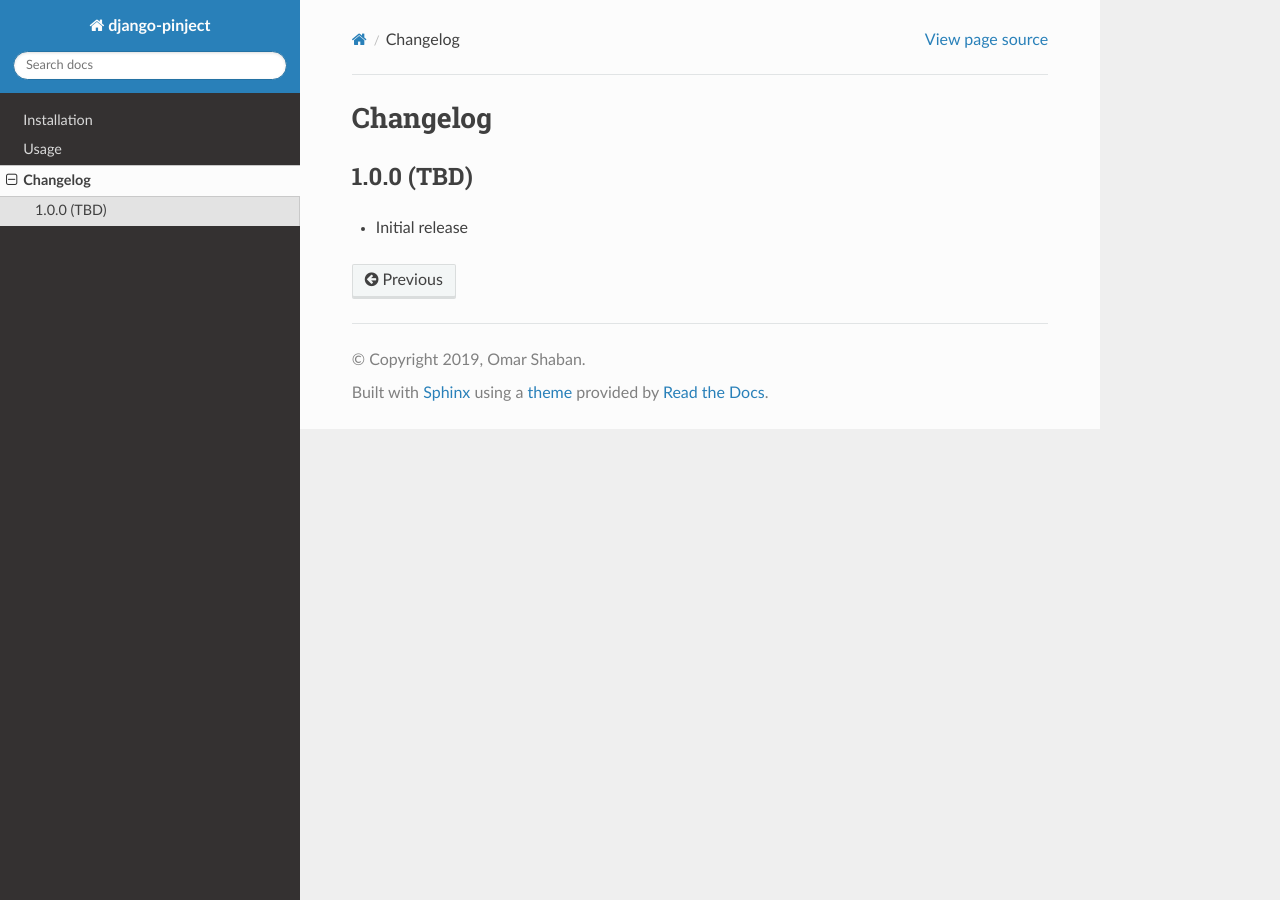
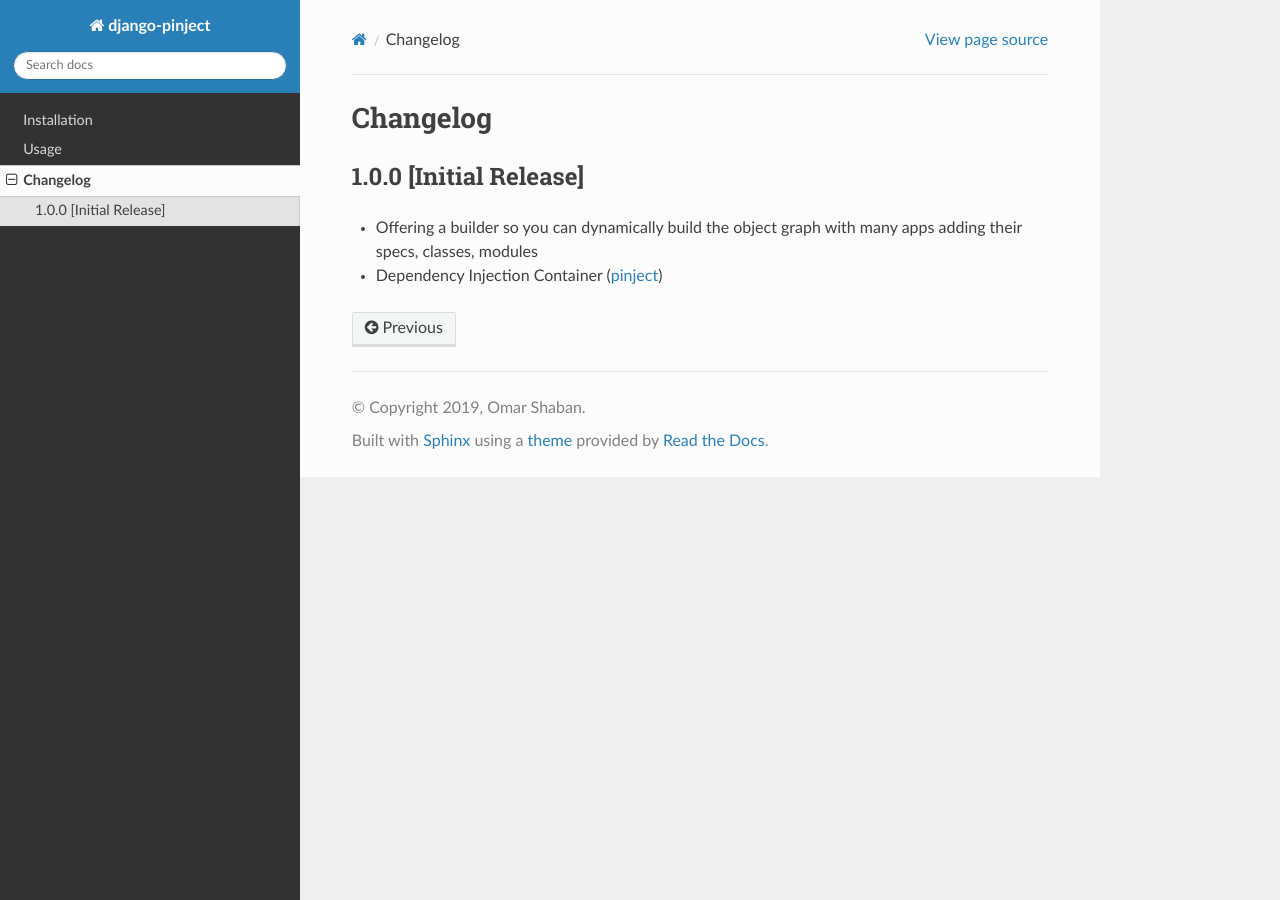
Before and after one commit to eshta/object-graph-builder, a Sphinx documentation site: the page built from docs/changelog.rst, in a window 1280 px wide. Built offline with Sphinx 7.4.7 and the Read the Docs theme 2.0.0, drawn with Linux system fonts in a browser that asks for light colours.

Commit message:
Edits for docs

```diff
--- a/CHANGELOG.rst
+++ b/CHANGELOG.rst
@@ -1,7 +1,9 @@
 Changelog
 =========
 
-1.0.0 (TBD)
------------
+1.0.0 [Initial Release]
+-----------------------
 
-* Initial release
+
+* Offering a builder so you can dynamically build the object graph with many apps adding their specs, classes, modules
+* Dependency Injection Container (`pinject <https://github.com/google/pinject>`_)
--- a/README.rst
+++ b/README.rst
@@ -25,7 +25,7 @@ Features
 --------
 
 * Offering a builder so you can dynamically build the object graph with many apps adding their specs, classes, modules
-* Dependency Injection Container (pinject)[https://github.com/google/pinject]
+* Dependency Injection Container (`pinject <https://github.com/google/pinject>`_)
 
 
 Requirements
```
Also changed, not shown: other parts of README.rst (+1 -1 lines), docs/usage.rst (+31 -30 lines), 2 other files.
